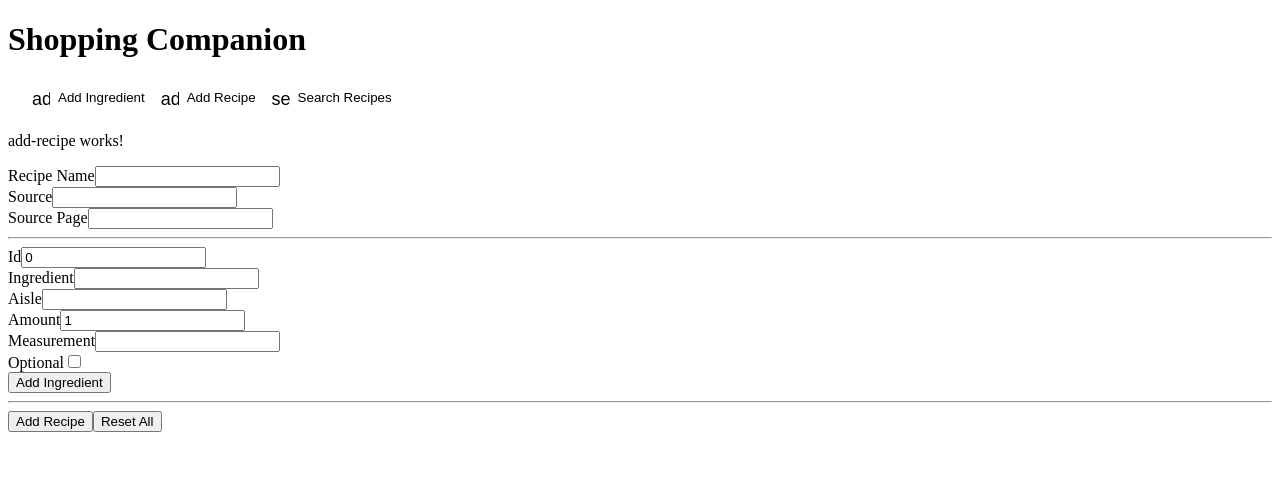
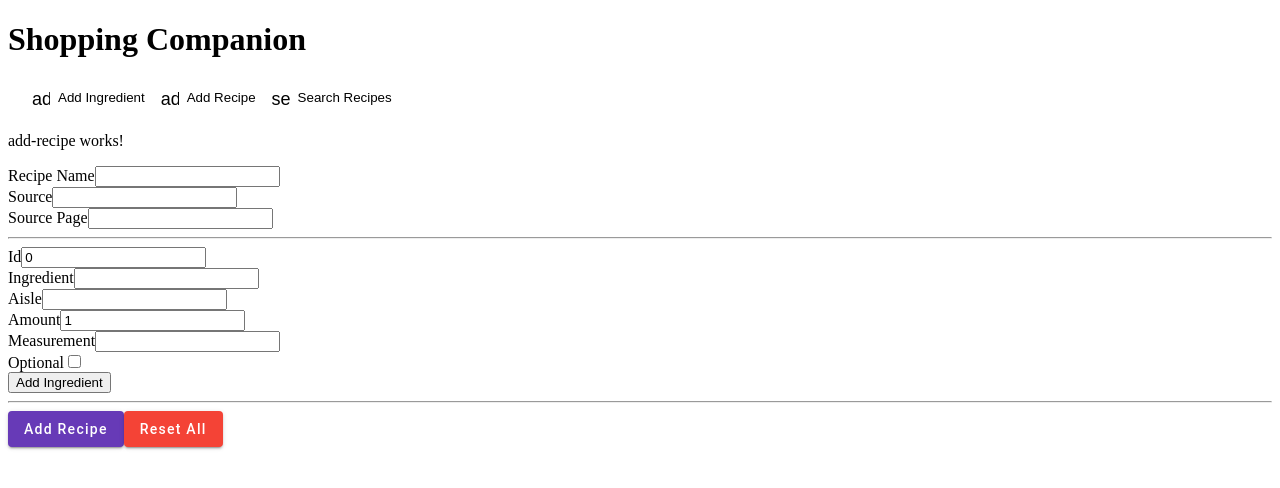
Before and after one commit to warren-stowe/shopping-companion-angular, an Angular app: page /recipes in a window 1280 px wide. Shown: the top 488 px of the page. Built offline with nearby package versions, Linux system fonts and the light colour scheme.

Commit message:
MVP complete, added some css for buttons

```diff
--- a/src/app/add-recipe/add-recipe.component.css
+++ b/src/app/add-recipe/add-recipe.component.css
@@ -0,0 +1 @@
+@import '@angular/material/prebuilt-themes/deeppurple-amber.css';
--- a/src/app/add-recipe/add-recipe.component.html
+++ b/src/app/add-recipe/add-recipe.component.html
@@ -68,5 +68,5 @@
 </div>
 
 
-<button (click)="onSubmit()">Add Recipe</button>
-<button (click)="resetForm()">Reset All</button>
+<button mat-raised-button color="primary" (click)="onSubmit()">Add Recipe</button>
+<button mat-raised-button color="warn" (click)="resetForm()">Reset All</button>
--- a/src/app/add-recipe/add-recipe.component.ts
+++ b/src/app/add-recipe/add-recipe.component.ts
@@ -5,6 +5,7 @@ import { RecipeService } from '../services/recipe.service';
 import { FormControl, FormGroup, FormArray, FormsModule } from '@angular/forms';
 import { Ingredient } from '../models/ingredient.model';
 import { IngredientService } from '../services/ingredient.service';
+import { MatButtonModule } from '@angular/material/button';
 
 @Component({
   selector: 'app-add-recipe',
--- a/src/app/search-recipes/search-recipes.component.html
+++ b/src/app/search-recipes/search-recipes.component.html
@@ -3,10 +3,6 @@
 <input type="text" [formControl]="recipeName">
 
 <ng-container *ngIf="recipeName.value">
-    <div *ngFor="let recipe of recipes | recipeFilter:recipeName.value as filteredRecipe">
-        <p>{{recipe.name}}</p>
-    </div>
-
     <p>Found Recipes</p>
     <ul *ngFor="let recipe of similarRecipes">
         <a (click)="addToList(recipe)">{{ recipe.recipeName }}</a>
```
